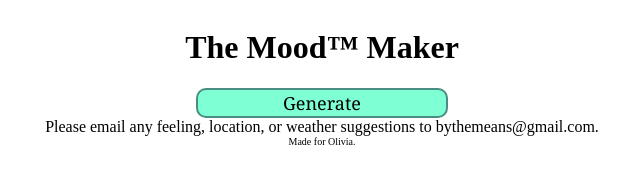
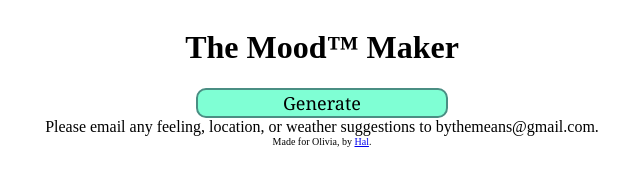
Before and after one commit to halented/eee, a plain HTML site: page index.html in a window 1280 px wide. Shown: the full height of the page, 318-958 px from the left. Drawn offline with Linux system fonts and the light colour scheme.

Commit message:
minor changes, attribution

```diff
--- a/index.html
+++ b/index.html
@@ -8,5 +8,5 @@
     <div id='mood-holder'></div>
     <div id='EMPTY'></div>
     <div id='mood-adder'>Please email any feeling, location, or weather suggestions to bythemeans@gmail.com.</div>
-    <div style="font-size: x-small;">Made for Olivia.</div>
+    <div style="font-size: x-small;">Made for Olivia, by <a target="_blank" href='https://halented.com/#/'>Hal</a>.</div>
 </body>
```
